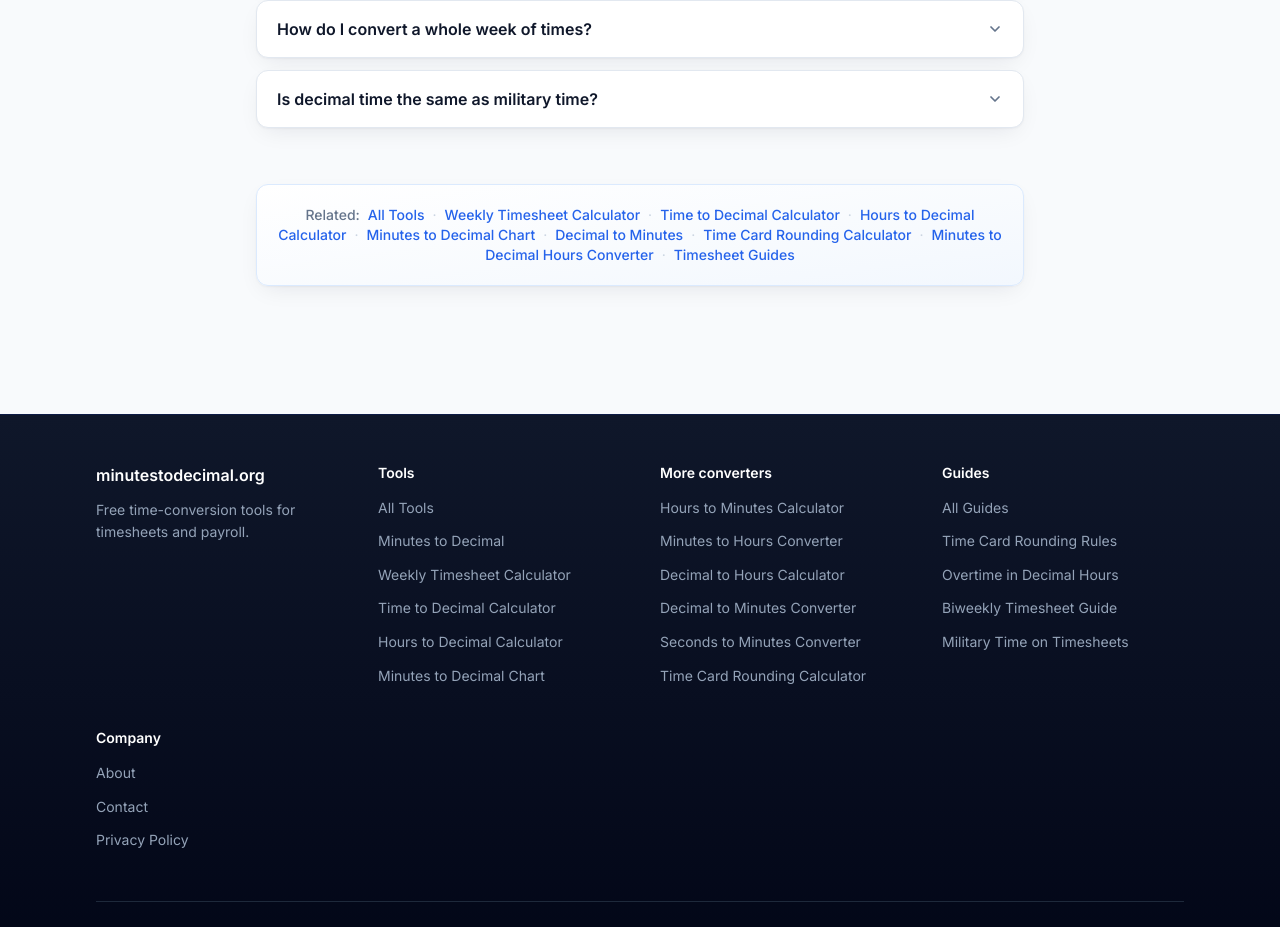
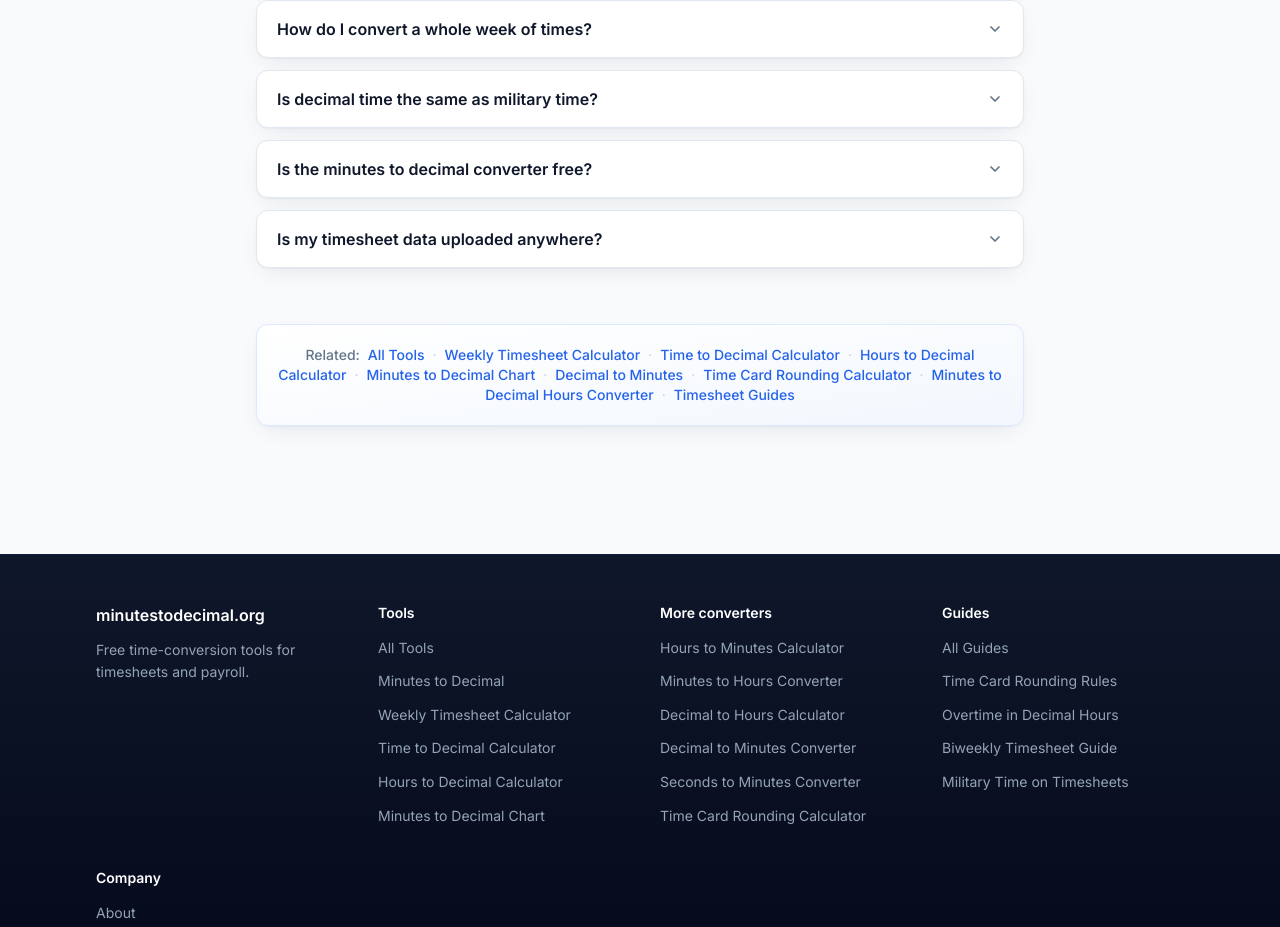
Before and after one commit to rainiee0716/minutestodecimal, a Next.js app: page / in a window 1280 px wide. Shown: the part 2968-3895 px from the top of the page. Built offline with nearby package versions, Linux system fonts and the light colour scheme; no server answers.

Commit message:
Add free/no-signup and data-privacy FAQs to homepage (aligns with directory listing FAQs)

```diff
--- a/app/page.tsx
+++ b/app/page.tsx
@@ -46,6 +46,14 @@ const faq = [
   {
     q: "Is decimal time the same as military time?",
     a: "No. Military time (like 14:30) is a clock time written in 24-hour format. Decimal time is a duration written as hours with a decimal fraction (14:30 as a duration converts to 14.50 decimal hours, but the two systems answer different questions).",
+  },
+  {
+    q: "Is the minutes to decimal converter free?",
+    a: "Yes. Every calculator on the site is free and there is no sign-up. Open the page and start converting - there is no account to create and no email address required.",
+  },
+  {
+    q: "Is my timesheet data uploaded anywhere?",
+    a: "No. The calculators run entirely in your browser, so the times you enter stay on your device and nothing is sent to a server. There is no account, so there is also nothing to sign in to.",
   },
 ];
 
```
